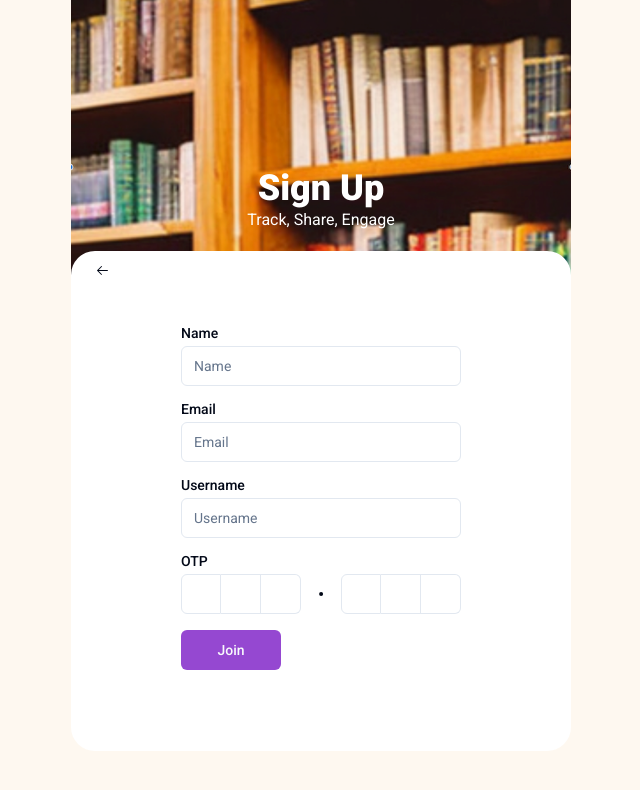
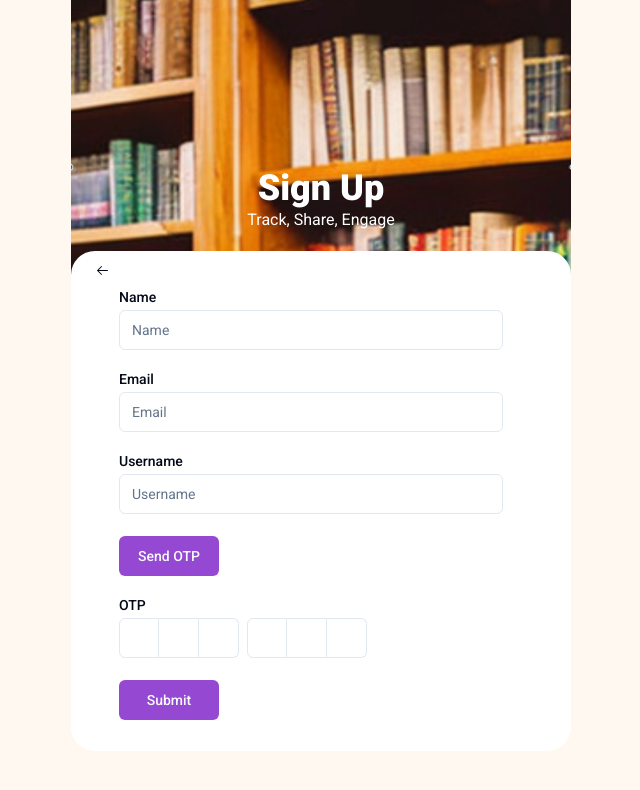
Before and after one commit to prabhjeevnijjar/book-habit-tracker-nextjs, a Next.js app: page /login in a window 1280 px wide. Both pictures are taken after a click on the button "Sign Up". Shown: the top 790 px of the page, without its empty margins (319-959 px from the left). Built offline with nearby package versions, Linux system fonts and the light colour scheme.

Commit message:
fix form ui and aded back button

```diff
--- a/app/login/actions.js
+++ b/app/login/actions.js
@@ -6,48 +6,65 @@ import { redirect } from 'next/navigation';
 import { createClient } from '@/utils/supabase/server';
 
 export async function sendOtp(formData) {
+  console.log('i am here ::: ', formData);
+  try {
     const supabase = createClient();
+
     const { data, error } = await supabase.auth.signInWithOtp({
       email: formData.get('email'),
       options: {
+        data: {
+          first_name: formData.get('name'),
+          user_name: formData.get('username'),
+        },
+        // set this to false if you do not want the user to be automatically signed up
+        shouldCreateUser: true,
+      },
+    });
+    console.log({ data });
+    if (error) {
+      console.log(error);
+      throw error;
+    }
+  } catch (e) {
+    console.log({ e });
+    return {
+      error: 'Something went wrong!',
+    };
+  }
+}
+
+export async function signup(formData) {
+  console.log('clicked::: ', formData);
+  try {
+    const supabase = createClient();
+
+    const { data, error } = await supabase.auth.signInWithOtp({
+      email: formData.get('email'),
+      options: {
+        data: {
+          first_name: formData.get('name'),
+          user_name: formData.get('username'),
+        },
         // set this to false if you do not want the user to be automatically signed up
         shouldCreateUser: false,
       },
     });
     console.log({ data });
-  if (error) redirect('/error');
+    if (error) throw error;
+
     revalidatePath('/', 'layout');
     redirect('/');
+  } catch (e) {
+    console.log({ e });
+    return {
+      error: 'Something went wrong!',
+    };
   }
-
-export async function signup(formData) {
-  console.log('clicked::: ', formData);
-  //   const supabase = createClient();
-
-  //   const { data, error } = await supabase.auth.signInWithOtp({
-  //     email: formData.get('email'),
-  //     options: {
-  //       data: {
-  //         first_name: formData.get('name'),
-  //         user_name: formData.get('username'),
-  //       },
-  //       // set this to false if you do not want the user to be automatically signed up
-  //       shouldCreateUser: false,
-  //     },
-  //   });
-  //   console.log({ data });
-  //   if (error) {
-  //     console.log({ error });
-  //     toast({
-  //       title: 'Something went wrong!',
-  //     });
-  //   }
-
-  //   revalidatePath('/', 'layout');
-  //   redirect('/');
 }
 
 export async function verifyOtp(formData) {
+  console.log('not herer');
   const supabase = createClient();
 
   const { data, error } = await supabase.auth.verifyOtp({
--- a/components/loginPage/LoginForm.jsx
+++ b/components/loginPage/LoginForm.jsx
@@ -17,13 +17,13 @@ const LoginForm = ({ setStep }) => {
       <div className="relative">
         <Image src={bookshelfBg.src} width={640} height={429} className="mx-auto block top-0" />
         <div className=" absolute top-[50%] w-[100%]">
-          <h1 className="text-white text-center font-semibold text-4xl">Login</h1>
+          <h1 className="text-white text-center font-semibold text-4xl">Log In</h1>
           <h4 className="text-white text-center">Track, Share, Engage</h4>
         </div>
 
         <div className="z-1 rounded-[1.5rem] top-[75%] h-[500px] absolute px-4 bg-white w-[100%] flex flex-col">
           <div className="flex align-center text-left py-4 items-center gap-2">
-            <svg width="15" height="15" viewBox="0 0 15 15" fill="none" xmlns="http://www.w3.org/2000/svg" onClick={() => setStep(1)}>
+            <svg width="15" height="15" viewBox="0 0 15 15" fill="none" xmlns="http://www.w3.org/2000/svg" onClick={() => setStep(1)} className="cursor-pointer">
               <path
                 d="M6.85355 3.14645C7.04882 3.34171 7.04882 3.65829 6.85355 3.85355L3.70711 7H12.5C12.7761 7 13 7.22386 13 7.5C13 7.77614 12.7761 8 12.5 8H3.70711L6.85355 11.1464C7.04882 11.3417 7.04882 11.6583 6.85355 11.8536C6.65829 12.0488 6.34171 12.0488 6.14645 11.8536L2.14645 7.85355C1.95118 7.65829 1.95118 7.34171 2.14645 7.14645L6.14645 3.14645C6.34171 2.95118 6.65829 2.95118 6.85355 3.14645Z"
                 fill="currentColor"
@@ -61,7 +61,7 @@ const LoginForm = ({ setStep }) => {
               </form>
             ) : (
               <form>
-                <div className="grid w-full max-w-sm items-center gap-1.5 z-2 mt-4">
+                <div className="grid w-full max-w-sm items-center gap-1.5 z-2 mt-2">
                   <Label htmlFor="email">Email</Label>
                   <Input type="email" id="email" placeholder="Email" />
                 </div>
@@ -76,4 +76,5 @@ const LoginForm = ({ setStep }) => {
     </Fragment>
   );
 };
+
 export default LoginForm;
--- a/components/loginPage/SignupForm.jsx
+++ b/components/loginPage/SignupForm.jsx
@@ -1,11 +1,11 @@
 'use client';
 
 import { Fragment } from 'react';
-import { signup } from '@/app/login/actions';
+import { sendOtp, verifyOtp } from '@/app/login/actions';
 import Image from 'next/image';
 import { Input } from '@/components/ui/input';
 import { Label } from '@/components/ui/label';
-import { InputOTP, InputOTPGroup, InputOTPSeparator, InputOTPSlot } from '@/components/ui/input-otp';
+import { InputOTP, InputOTPGroup, InputOTPSlot } from '@/components/ui/input-otp';
 import { Button } from '@/components/ui/button';
 import bookshelfBg from '../../public/static/images/bg-bookshelf.png';
 
@@ -18,7 +18,6 @@ const SignupForm = ({ setStep }) => {
           <h1 className="text-white text-center font-semibold text-4xl">Sign Up</h1>
           <h4 className="text-white text-center">Track, Share, Engage</h4>
         </div>
-
         <div className="z-1 rounded-[1.5rem] top-[75%] h-[500px] absolute px-4 bg-white w-[100%] flex flex-col">
           <div className="flex align-center text-left ml-2 mt-3">
             <svg width="15" height="15" viewBox="0 0 15 15" fill="none" xmlns="http://www.w3.org/2000/svg" onClick={() => setStep(1)} className="cursor-pointer">
@@ -30,38 +29,45 @@ const SignupForm = ({ setStep }) => {
               ></path>
             </svg>
           </div>
-          <div className="flex flex-col items-center">
-            <form action={signup}>
-              <div className="grid w-full max-w-sm items-center gap-1.5 z-2 mt-12">
+          <div className="flex flex-col w-full max-w-md items-center gap-1.5 z-2 ">
+            <form className="grid w-full max-w-sm items-center gap-1.5 z-2 ">
+              <div className="grid w-full max-w-sm items-center gap-1.5 z-2 mt-3">
                 <Label htmlFor="name">Name</Label>
-                <Input name="name" type="text" id="name" placeholder="Name" />
+                <Input name="name" type="text" id="name" placeholder="Name" required />
               </div>
-              <div className="grid w-full max-w-sm items-center gap-1.5 z-2 mt-4">
+              <div className="grid w-full max-w-md items-center gap-1.5 z-2 mt-4">
                 <Label htmlFor="email">Email</Label>
-                <Input name="email" type="email" id="email" placeholder="Email" />
+                <Input name="email" type="email" id="email" placeholder="Email" required />
               </div>
               <div className="grid w-full max-w-sm items-center gap-1.5 z-2 mt-4">
                 <Label htmlFor="Username">Username</Label>
-                <Input name="username" type="text" id="Username" placeholder="Username" />
+                <Input name="username" type="text" id="Username" placeholder="Username" required />
               </div>
 
+              <Button className="mt-4 px-4 bg-primaryPurple w-[100px]" formAction={sendOtp}>
+                <a>Send OTP</a>
+              </Button>
+            </form>
+
+            <form className="grid w-full max-w-sm items-center gap-1.5 z-2">
               <div className="grid w-full max-w-sm items-center gap-1.5 z-2 mt-4">
-                <Label htmlFor="otpsignup">OTP</Label>
+                <Label htmlFor="otpsignup">OTP </Label>
                 <InputOTP maxLength={6} name="otpsignup">
                   <InputOTPGroup>
                     <InputOTPSlot index={0} />
                     <InputOTPSlot index={1} />
                     <InputOTPSlot index={2} />
                   </InputOTPGroup>
-                  <InputOTPSeparator />
                   <InputOTPGroup>
                     <InputOTPSlot index={3} />
                     <InputOTPSlot index={4} />
                     <InputOTPSlot index={5} />
                   </InputOTPGroup>
                 </InputOTP>
+                <Button className="mt-4 px-4 bg-primaryPurple w-[100px]" formAction={verifyOtp}>
+                  Submit
+                </Button>
               </div>
-              <Button className="mt-4 px-4 bg-primaryPurple w-[100px]">Join</Button>
             </form>
           </div>
         </div>
@@ -69,4 +75,5 @@ const SignupForm = ({ setStep }) => {
     </Fragment>
   );
 };
+
 export default SignupForm;
```
Lines whose indentation alone changed are shown as unchanged.
